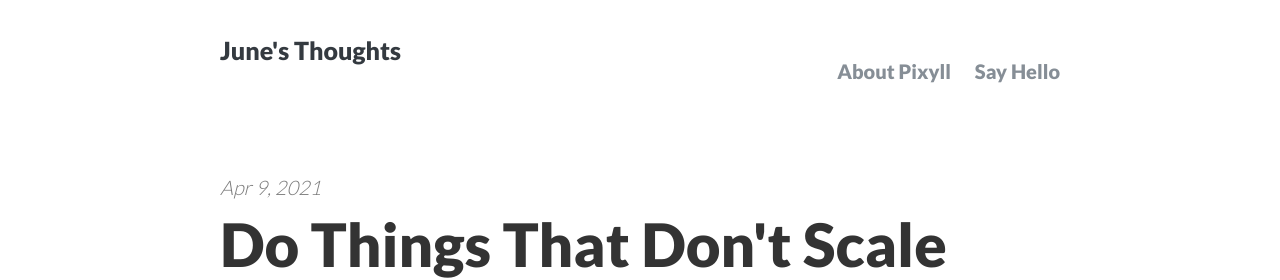
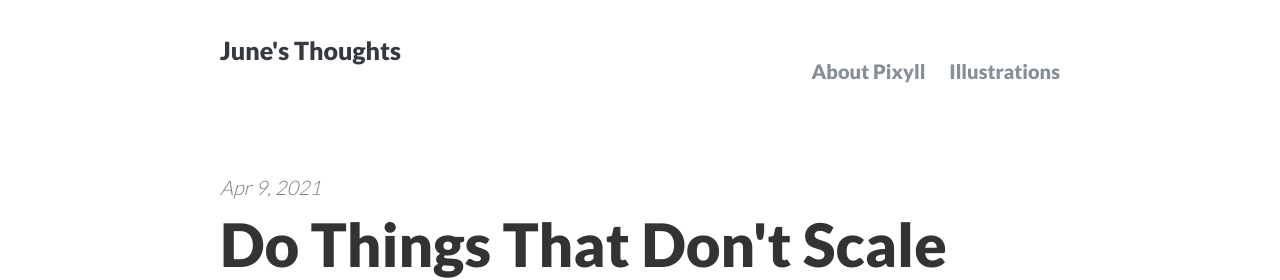
Before and after one commit to kangjune/kangjune.github.io, a Jekyll site: the page built from index.html, in a window 1280 px wide. Shown: the top 280 px of the page. Built offline with Jekyll 4.4.1, drawn with Linux system fonts in a browser that asks for light colours; the list of posts is cut into pages by our own code.

Commit message:
Update contact.html

```diff
--- a/contact.html
+++ b/contact.html
@@ -1,8 +1,6 @@
 ---
 layout: page
-title: Say Hello
-permalink: /contact/
-tags: contact
+title: Illustrations
 ---
 
 <div class="py2">
```
